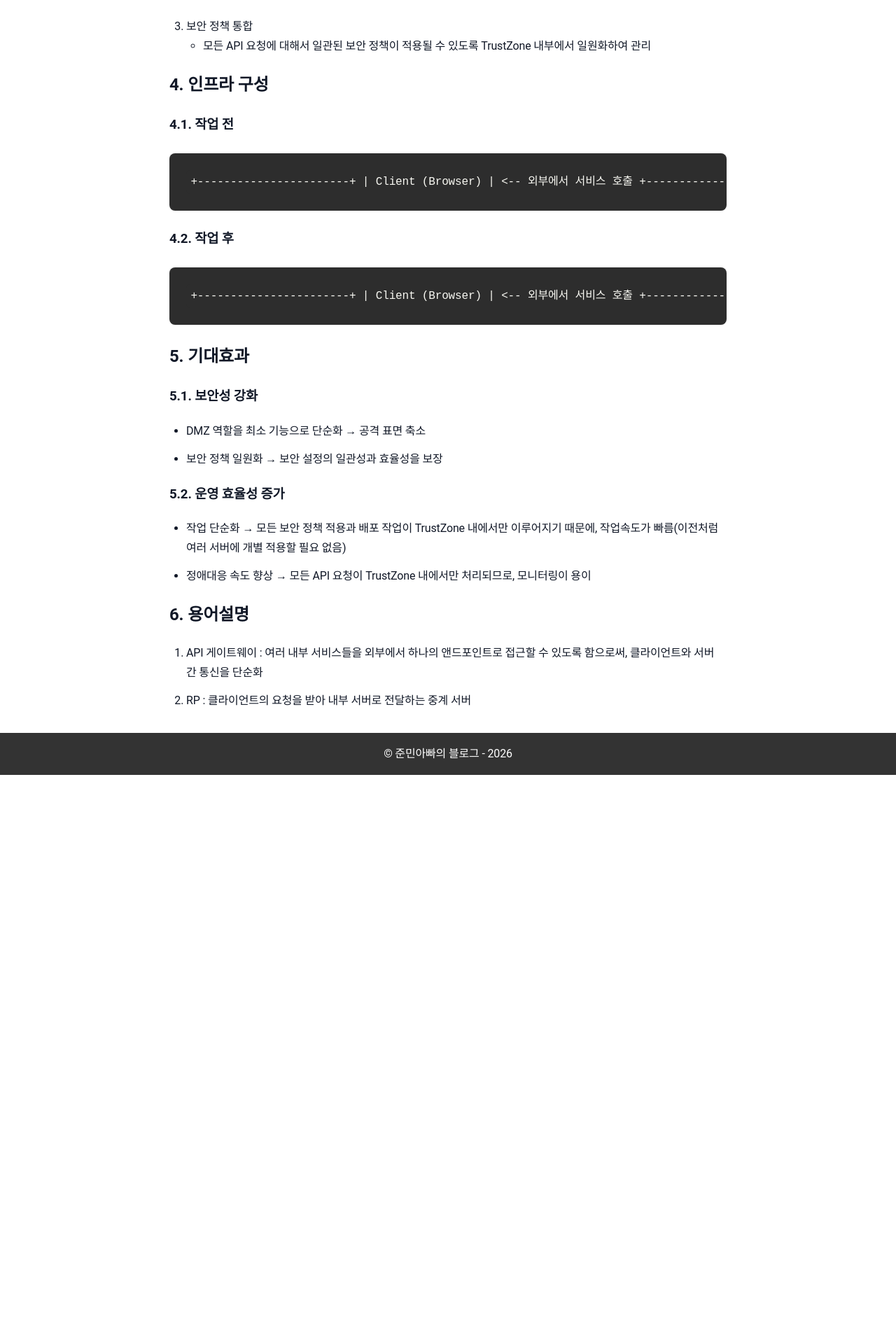
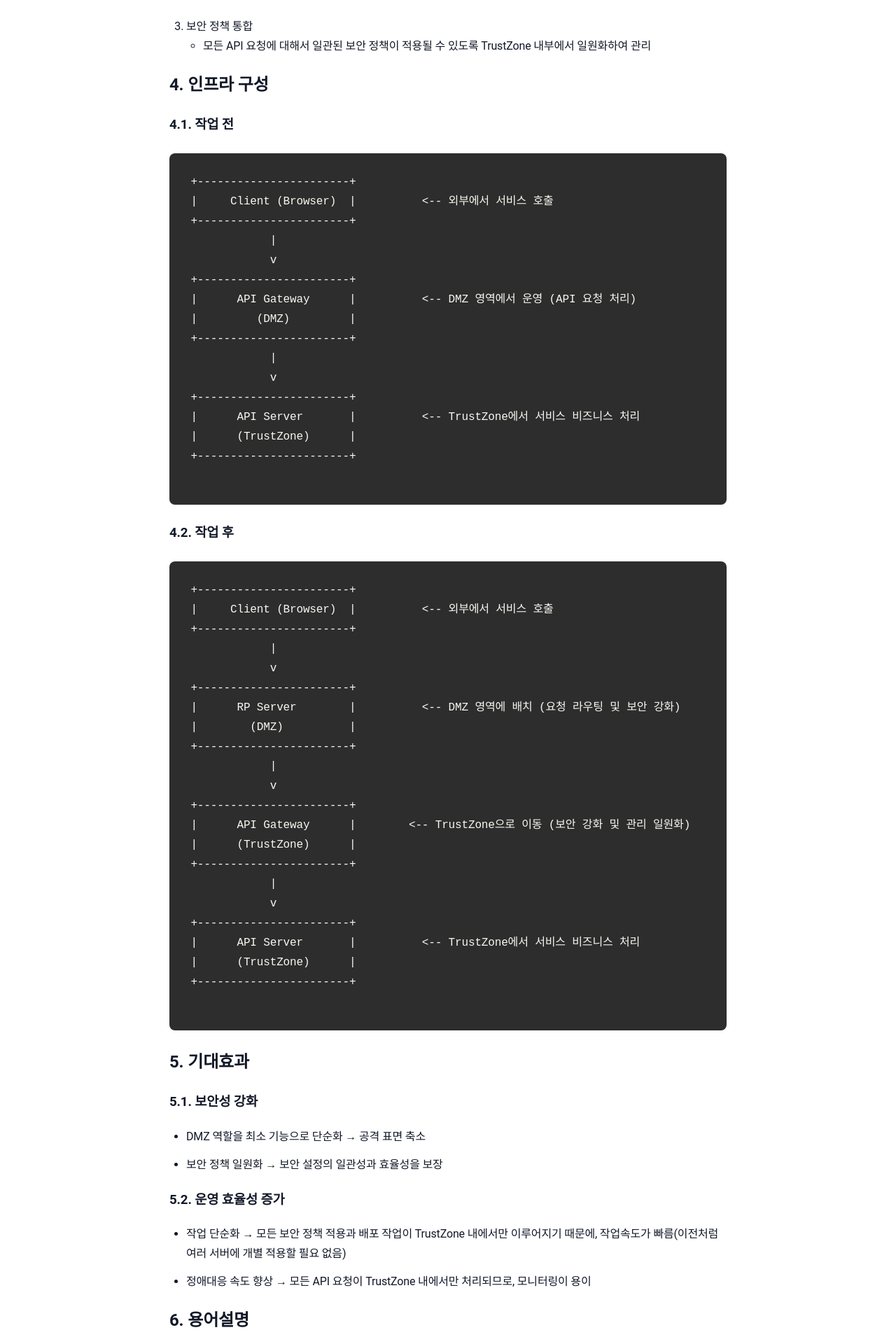
Before and after one commit to sanghoon-lee/sanghoon-lee.github.io, a Jekyll site: the page built from _posts/2025-11-29-rp.md, in a window 1280 px wide. Shown: the part 1318-3238 px from the top of the page at 70% size. Built offline with Jekyll 4.4.1, drawn with Linux system fonts in a browser that asks for light colours; comment, search, counter and statistics services are not loaded; before the commit the page ends 2425 px from its top, so only the background shows below that.

Commit message:
코드 블록에 스코롤 기능 추가

```diff
--- a/assets/main.scss
+++ b/assets/main.scss
@@ -158,14 +158,14 @@ pre {
   margin: 1.5rem 0;
   overflow-x: auto;  /* 수평 스크롤 추가 */
   font-size: 1rem;
-  white-space: nowrap; /* 자동 줄바꿈 허용 X */
-  word-wrap: break-word; /* 긴 단어가 줄을 넘기지 않게 설정 */
+  white-space: pre;   /* 줄바꿈 허용 */
+  word-wrap: normal;  /* 긴 단어가 줄을 넘지 않게 */
+  max-width: 100%;    /* 최대 폭을 100%로 설정 */
 }
 
 /* 작은 화면에서 코드 블록이 스크롤 가능하게끔 설정 */
 @media (max-width: 768px) {
   pre {
-    max-width: 100%;  /* 모바일 화면에 맞게 최대 폭 설정 */
     margin: 1rem 0;  /* 모바일에서 여백 조정 */
   }
 }
```
